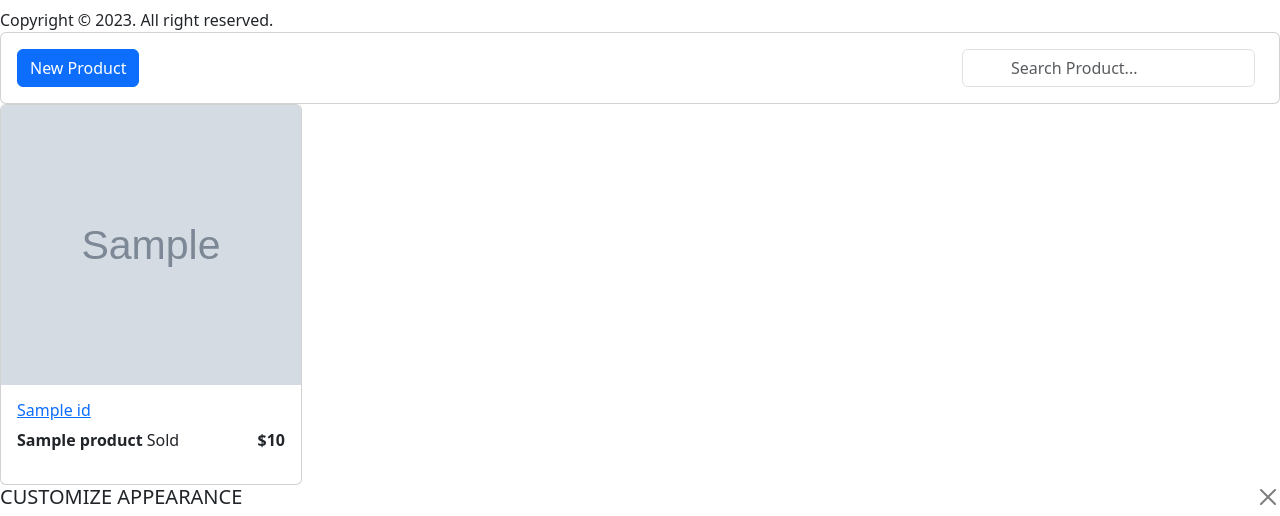
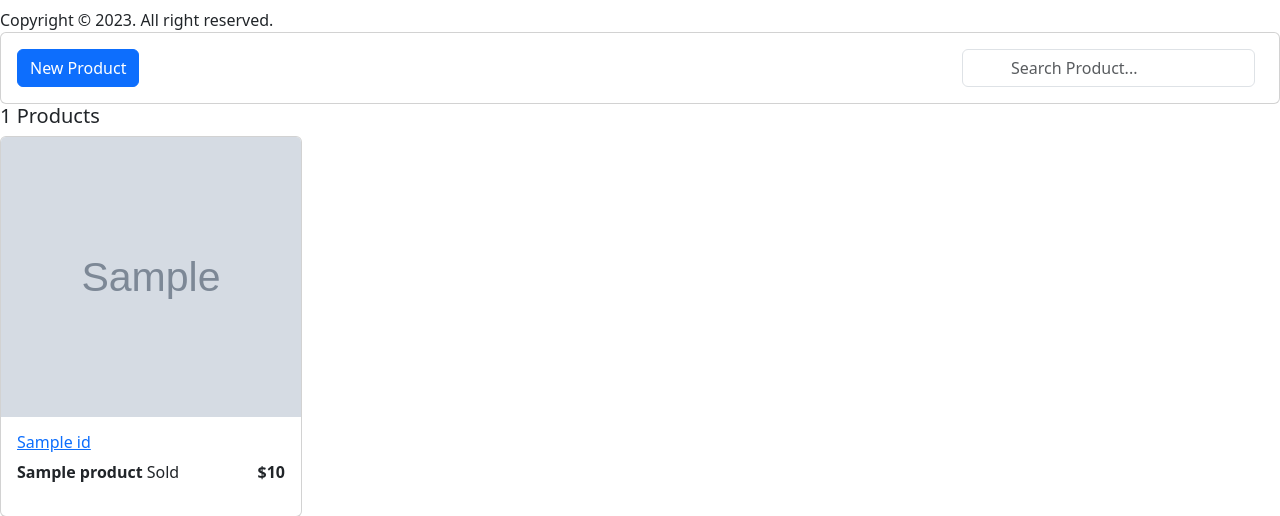
Before and after one commit to Damian1255/Artisans, a Flask app: template templates/admin/ecommerce-products.html in a window 1280 px wide. Shown: the part 665-1181 px from the top of the page. Run offline with Flask 3, Linux system fonts and the light colour scheme; the template is opened without the code that fills it: most values are stand-ins (such as "Sample title", 1, 10 or a date in 2020); grey boxes marked "Sample" are stand-in pictures; parts of the project's set-up code (start-up, migrations or seed data) failed here and were passed over; some libraries are stand-ins or nearby versions.

Commit message:
smol change

```diff
--- a/templates/admin/ecommerce-products.html
+++ b/templates/admin/ecommerce-products.html
@@ -53,7 +53,9 @@
 			</div>
 		</div>
 		{% if query %}
-		<h5>Search Results for {{query}} ({{products|length}}) - <a href="/admin/products">Clear Search</a></h5>
+		<h5>{{products|length}} Search Results for {{query}} - <a href="/admin/products">Clear Search</a></h5>
+		{% else %}
+		<h5>{{products|length}} Products</h5>
 		{% endif %}
 		<div class="row row-cols-1 row-cols-sm-2 row-cols-lg-3 row-cols-xl-4 row-cols-xxl-5 product-grid">
 			{% for product in products %}
```
Also changed, not shown: 1 other file.
